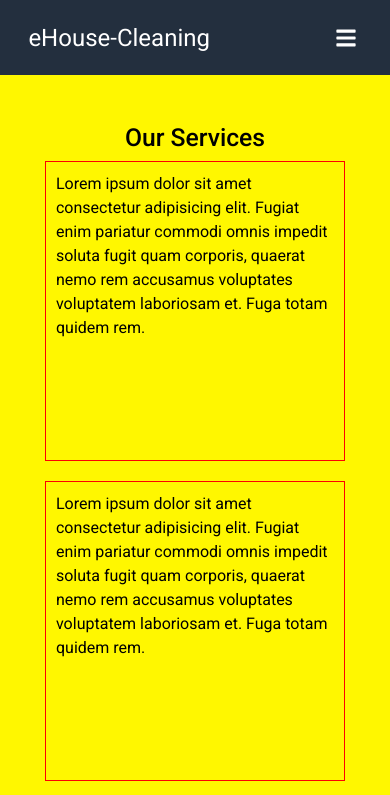
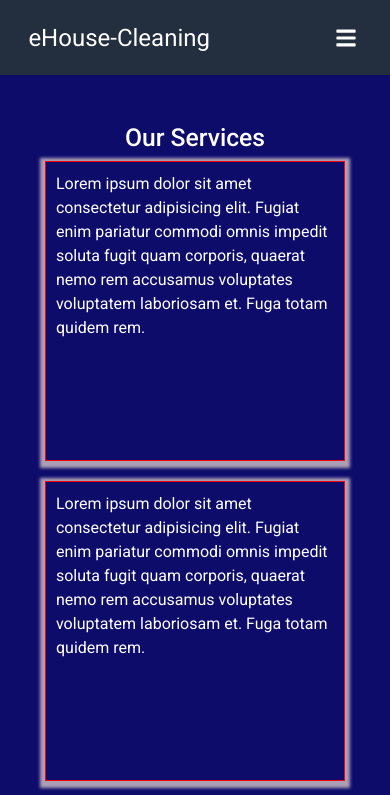
Before and after one commit to Imran-2021/eHome-cleaning-client, a React (Create React App) app: page /services in a window 390 px wide. Shown: the top 795 px of the page. Built offline with nearby package versions, Linux system fonts and the light colour scheme.

Commit message:
some featcher responsive of service type

```diff
--- a/src/Components/Home/HomeComponent/HomeComponent.css
+++ b/src/Components/Home/HomeComponent/HomeComponent.css
@@ -142,6 +142,7 @@ ol, ul {
     height: 300px;
     width: 300px;
 
+    box-shadow: 0px 2px 3px 5px rgb(226 207 207 / 75%);
 }
 
 ul{
--- a/src/Components/Home/HomeComponent/Reviews.css
+++ b/src/Components/Home/HomeComponent/Reviews.css
@@ -28,7 +28,7 @@
     width: 100%;
     padding: 40px;
     background: #fff;
-    box-shadow: 0 5px 15px  rgba(0,0,0,0.1);
+    box-shadow: 0px 2px 3px 5px rgb(226 207 207 / 75%);
     border-radius: 4px;
 
 }
--- a/src/Components/Home/HomeComponent/Reviews.js
+++ b/src/Components/Home/HomeComponent/Reviews.js
@@ -12,7 +12,7 @@ const Reviews = () => {
     return (
         <div className="styleofbodyf" >
         <section className=" styleofbody mt-5 pb-5 container reviews"  style={{height:"100%", backgroundColor:"#ddd"}} >
-            <h2 className="text-center pt-5 text-danger">-Testimonial-</h2>
+            <h2 className="text-center pt-5 text-primary">Our Client Reviews</h2>
             <div className="d-flex justify-content-center  flex-wrap">
 
                 <div className="stylereview">
--- a/src/Components/Services/Services.css
+++ b/src/Components/Services/Services.css
@@ -1,7 +1,7 @@
 .service-se{
-    background:#fff700;
+    background: #0d0c6b;
     width: 100%;
-    color: #000;
+    color: #fff;
 
 }
 .services{
@@ -9,8 +9,8 @@
     width: 86.2%;
     margin: auto;
     box-sizing: border-box;
-    border-left: 1px solid rgb(88, 19, 19);
-    border-right: 1px solid rgb(114, 23, 23);
+    border-left: 1px solid #fff;
+    border-right: 1px solid #fff;
     padding-bottom: 50px;
 }
 @media (max-width:700px) {
@@ -44,4 +44,5 @@
     height: 300px;
     width: 300px;
 
+    box-shadow: 0px 2px 3px 5px rgb(226 207 207 / 75%);
 }
```
